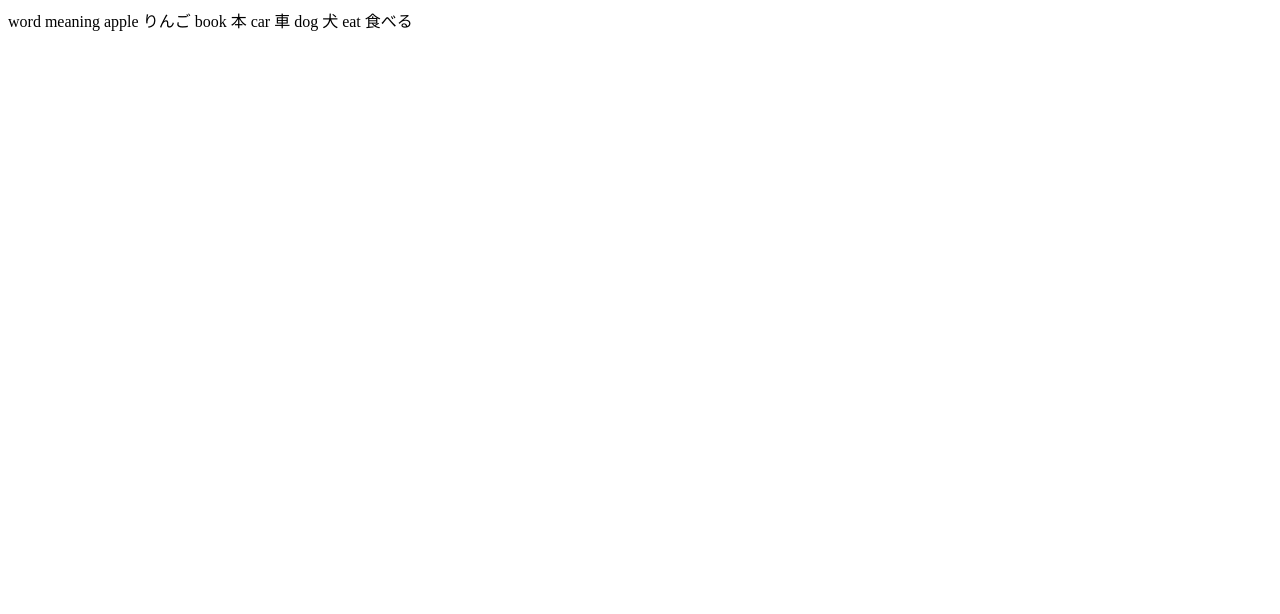
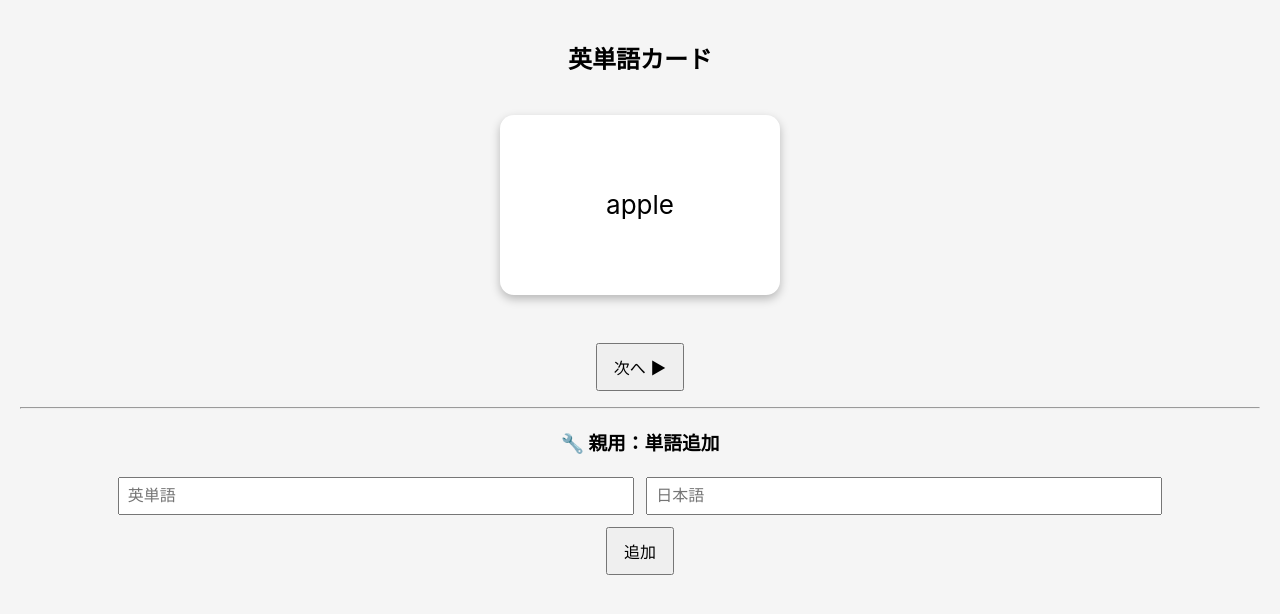
Before and after one commit to OkappaOji3/cards, a plain HTML site: page index.html in a window 1280 px wide. Drawn offline with Linux system fonts and the light colour scheme.

Commit message:
Update index.html

```diff
--- a/index.html
+++ b/index.html
@@ -1,6 +1,141 @@
-word	meaning
-apple	りんご
-book	本
-car	車
-dog	犬
-eat	食べる
+<!DOCTYPE html>
+<html lang="ja">
+<head>
+<meta charset="UTF-8">
+<title>英単語カード（中学生）</title>
+
+<style>
+body {
+  font-family: -apple-system, BlinkMacSystemFont, sans-serif;
+  text-align: center;
+  background: #f5f5f5;
+  margin: 0;
+  padding: 20px;
+}
+
+.card {
+  width: 280px;
+  height: 180px;
+  margin: 40px auto;
+  perspective: 1000px;
+}
+
+.card-inner {
+  width: 100%;
+  height: 100%;
+  transition: transform 0.6s;
+  transform-style: preserve-3d;
+}
+
+.card.flipped .card-inner {
+  transform: rotateY(180deg);
+}
+
+.card-face {
+  position: absolute;
+  width: 100%;
+  height: 100%;
+  backface-visibility: hidden;
+  border-radius: 14px;
+  display: flex;
+  align-items: center;
+  justify-content: center;
+  font-size: 26px;
+  box-shadow: 0 4px 10px rgba(0,0,0,0.25);
+}
+
+.front {
+  background: #ffffff;
+}
+
+.back {
+  background: #fff7cc;
+  transform: rotateY(180deg);
+}
+
+button {
+  font-size: 16px;
+  padding: 10px 16px;
+  margin: 8px;
+}
+
+input {
+  font-size: 16px;
+  padding: 8px;
+  margin: 4px;
+  width: 40%;
+}
+</style>
+</head>
+
+<body>
+
+<h2>英単語カード</h2>
+
+<!-- カード -->
+<div class="card" onclick="flipCard()">
+  <div class="card-inner">
+    <div class="card-face front" id="frontText"></div>
+    <div class="card-face back" id="backText"></div>
+  </div>
+</div>
+
+<button onclick="nextCard()">次へ ▶</button>
+
+<hr>
+
+<h3>🔧 親用：単語追加</h3>
+<input id="newQ" placeholder="英単語">
+<input id="newA" placeholder="日本語">
+<br>
+<button onclick="addCard()">追加</button>
+
+<script>
+// ===== 単語データ =====
+let cards = JSON.parse(localStorage.getItem("cards")) || [
+  { q: "apple", a: "りんご" },
+  { q: "study", a: "勉強する" },
+  { q: "important", a: "重要な" },
+  { q: "because", a: "なぜなら" },
+  { q: "library", a: "図書館" }
+];
+
+let index = 0;
+
+const front = document.getElementById("frontText");
+const back = document.getElementById("backText");
+const card = document.querySelector(".card");
+
+function showCard() {
+  front.textContent = cards[index].q;
+  back.textContent = cards[index].a;
+  card.classList.remove("flipped");
+}
+
+function flipCard() {
+  card.classList.toggle("flipped");
+}
+
+function nextCard() {
+  index = (index + 1) % cards.length;
+  showCard();
+}
+
+function addCard() {
+  const q = document.getElementById("newQ").value.trim();
+  const a = document.getElementById("newA").value.trim();
+  if (!q || !a) return;
+
+  cards.push({ q, a });
+  localStorage.setItem("cards", JSON.stringify(cards));
+
+  document.getElementById("newQ").value = "";
+  document.getElementById("newA").value = "";
+  alert("追加しました");
+}
+
+showCard();
+</script>
+
+</body>
+</html>
```
